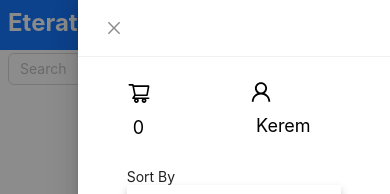
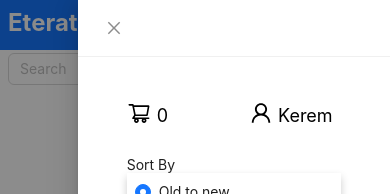
Before and after one commit to merdanturan/eteration, a React (Create React App) app: page /detail/1 in a window 390 px wide. Both pictures are taken after a click on the element 377 px from the left and 22 px from the top of the page. Shown: the top 194 px of the page. Built offline with nearby package versions, Linux system fonts and the light colour scheme; no server answers.

Commit message:
edit header, edit listview

```diff
--- a/src/components/Header/Header.js
+++ b/src/components/Header/Header.js
@@ -109,13 +109,13 @@ const Header = ({ onClick, user = "Kerem" }) => {
           >
             <Col span={10} className={classNames(styles.drawerTotalPriceContainer)}>
               <ShoppingCartOutlined style={{ fontSize: '24px', color: "black" }} />
-              <div className={classNames(styles.drawerTotalPrice)}>
+              <div className={classNames(styles.totalPrice, styles.drawer)}>
                 {totalPrice && `${totalPrice} $`}
               </div>
             </Col>
             <Col span={10} className={classNames(styles.drawerUserContainer)}>
               <UserOutlined style={{ fontSize: '22px', color: "black" }} />
-              <div className={classNames(styles.drawerUser)}>
+              <div className={classNames(styles.user, styles.drawer)}>
                 {user && user}
               </div>
             </Col>
--- a/src/components/Header/Header.module.scss
+++ b/src/components/Header/Header.module.scss
@@ -43,6 +43,10 @@
       padding-top: 12px;
     }
 
+    &.drawer {
+      color: black;
+    }
+
   }
 
   .user {
@@ -54,41 +58,18 @@
       padding-top: 12px;
     }
 
-  }
-
-  .cardBox {
-    position: absolute;
-    width: 200px;
-    height: 200px;
-    top: 50px;
-  }
-
-  .drawerTotalPrice {
-    color: black;
-  }
-
-  .drawerUserContainer {
-    color: black;
-  }
-
-  .drawerTotalPrice {
-    font-size: 18px;
-    color: black;
-    padding: 6px;
-
-    @media screen and (max-width: 425px) {
-      padding-top: 12px;
+    &.drawer {
+      color: black;
     }
 
   }
 
-  .drawerUser {
-    font-size: 18px;
-    color: black;
-    padding: 6px;
+  .drawerTotalPriceContainer {
+    display: flex;
+    padding-top: 12px;
+  }
 
-    @media screen and (max-width: 425px) {
-      padding-top: 12px;
-    }
-
+  .drawerUserContainer {
+    display: flex;
+    padding-top: 12px;
   }
--- a/src/views/ListView/ListView.js
+++ b/src/views/ListView/ListView.js
@@ -23,12 +23,14 @@ const sortData = [
     { value: "priceAsc", label: "Price low to high" },
 ]
 
+// To filter filter options by text
 const filterSearchHandler = (data, field, filterVal) => {
     const array = [...new Set(data.map((item) => item[field]))]
     const filteredArray = array.filter((item) => item.toLowerCase().includes(filterVal?.toLowerCase()))
     return filteredArray
 }
 
+// To filter filter, sort data
 const dataToRenderHandler = (data, currentPage, sortValue, selectedBrandFilters, selectedModelFilters, searchValue) => {
     let newData = [...data]
     if (selectedBrandFilters.length > 0) {
@@ -74,11 +76,11 @@ const ListView = () => {
     const sortValue = useSelector((state) => state.sort);
 
     const [currentPage, setCurrentPage] = useState(1)
-    const [brandFilter, setBrandFilter] = useState('')
-    const [modelFilter, setModelFilter] = useState('')
+    const [brandFilterByText, setBrandFilterByText] = useState('')
+    const [modelFilterByText, setModelFilterByText] = useState('')
 
-    const brands = useMemo(() => filterSearchHandler(data, 'brand', brandFilter), [data, brandFilter])
-    const models = useMemo(() => filterSearchHandler(data, 'model', modelFilter), [data, modelFilter])
+    const brands = useMemo(() => filterSearchHandler(data, 'brand', brandFilterByText), [data, brandFilterByText])
+    const models = useMemo(() => filterSearchHandler(data, 'model', modelFilterByText), [data, modelFilterByText])
     const dataToRender = useMemo(() =>
         dataToRenderHandler(data, currentPage, sortValue, filters.selectedBrandFilters, filters.selectedModelFilters, searchValue),
         [data, currentPage, sortValue, filters.selectedBrandFilters, filters.selectedModelFilters, searchValue]
@@ -133,11 +135,11 @@ const ListView = () => {
                     </Col>
                     <Col span={20}>
                         Brand
-                        <Filter data={brands} onChange={handleBrandFilterChange} handleSearch={setBrandFilter} value={filters.selectedBrandFilters} />
+                        <Filter data={brands} onChange={handleBrandFilterChange} handleSearch={setBrandFilterByText} value={filters.selectedBrandFilters} />
                     </Col>
                     <Col span={20}>
                         Model
-                        <Filter data={models} onChange={handleModelFilterChange} handleSearch={setModelFilter} value={filters.selectedModelFilters} />
+                        <Filter data={models} onChange={handleModelFilterChange} handleSearch={setModelFilterByText} value={filters.selectedModelFilters} />
                     </Col>
                 </Row>
             </Col>
```
